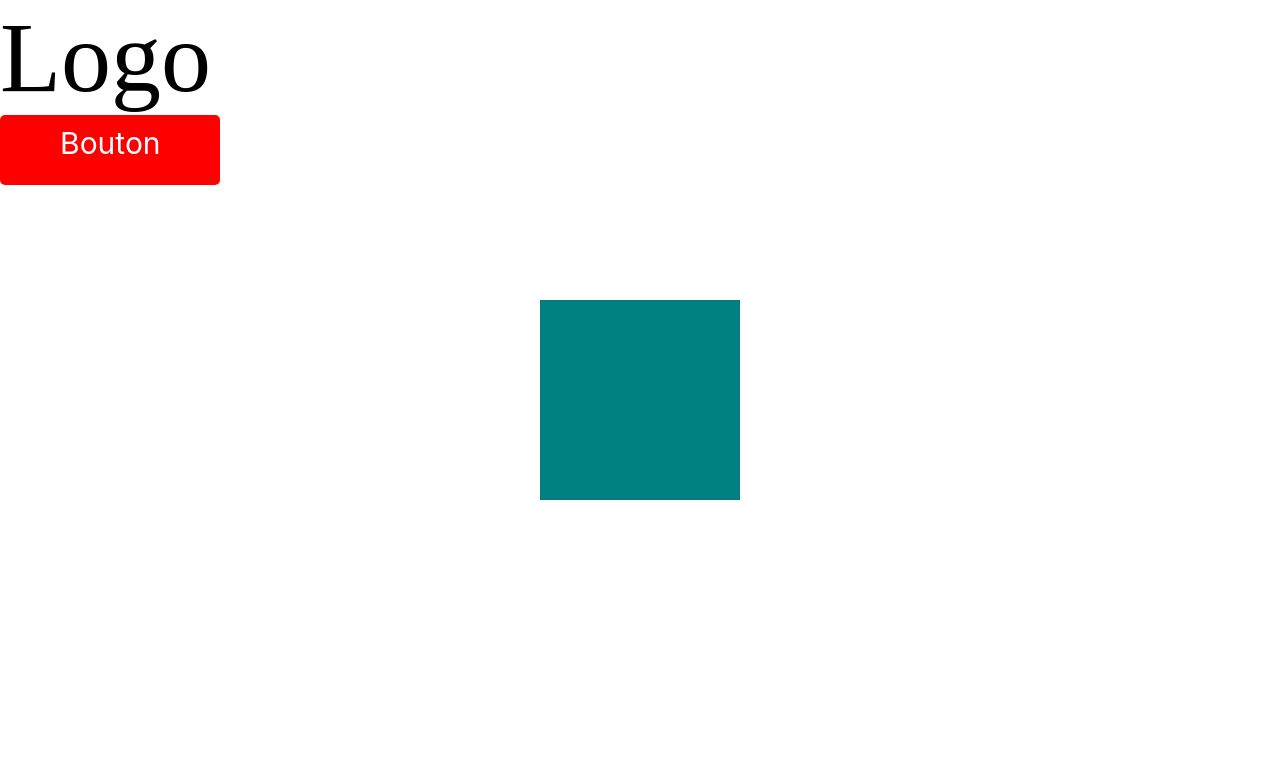
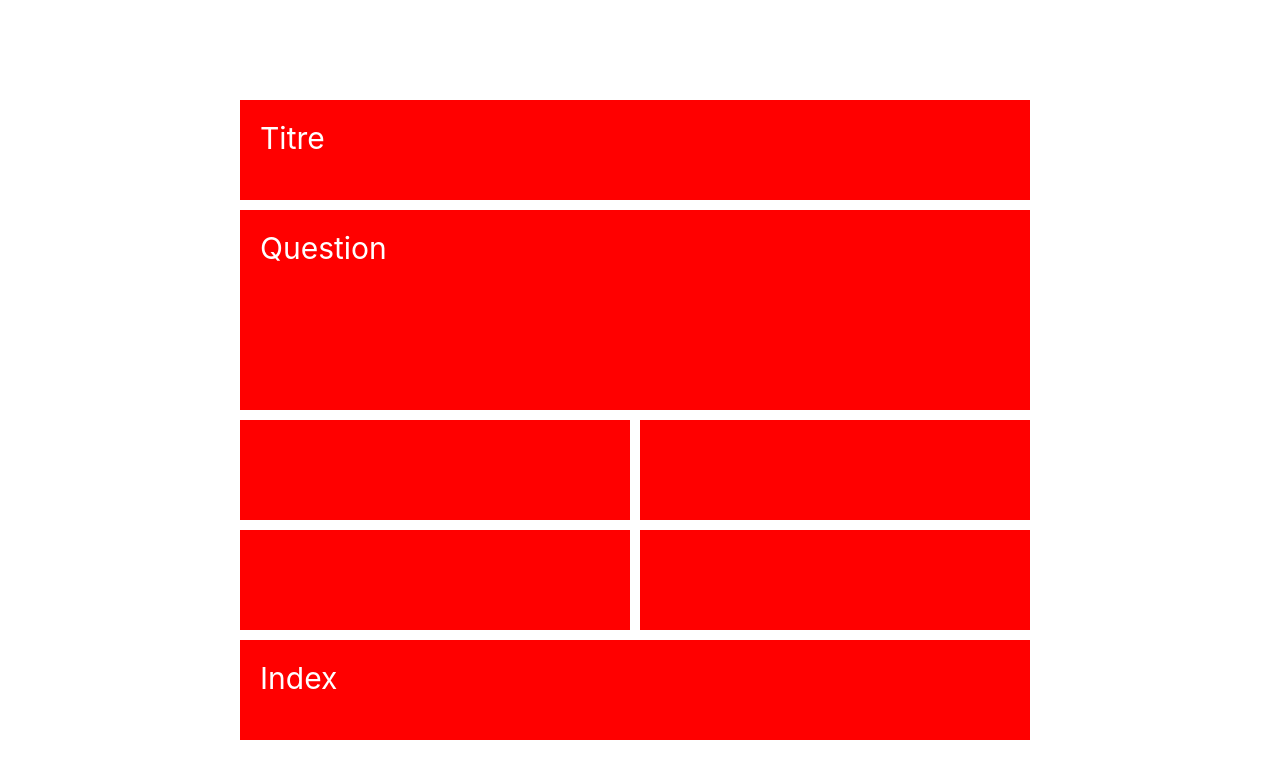
Before and after one commit to ahmedKhaireddine/Quiz-front-end, a React (Create React App) app: page /test in a window 1280 px wide. Shown: the top 778 px of the page. Built offline with nearby package versions, Linux system fonts and the light colour scheme; the HTML template or start-up script is replaced by a standard one; a web font is replaced by a local one.

Commit message:
Grille de QuizLayout avec styled component

```diff
--- a/src/components/Button.jsx
+++ b/src/components/Button.jsx
@@ -25,9 +25,7 @@ const Button = () => {
     }
 
     return (
-        <Btn onClick={handleClick} type='button'>
-             Bouton
-        </Btn>
+        <Btn onClick={handleClick} type='button'>Bouton</Btn>
     )
 }
 
--- a/src/components/layouts/QuizLayout.jsx
+++ b/src/components/layouts/QuizLayout.jsx
@@ -2,18 +2,45 @@ import React from 'react'
 import styled from 'styled-components'
 
 const QuizLayoutComponent = styled.div`
-    width: 200px;
-    height: 200px;
-    background: teal;
-    position: absolute;
-    top: 50%;
-    left: 50%;
-    transform: translate(-50%, -50%);
+    max-width: 800px;
+    margin: 100px auto;
+    display: grid;
+
+    grid-template-rows: 100px 200px 100px 100px 100px;
+    grid-template-columns: 390px 390px;
+    grid-gap: 10px;
+
+    * {
+        background-color: red;
+        padding: 20px;
+        color: white;
+        font-size: 30px;
+    }
+`
+const Title = styled.div`
+    grid-column: 1 / -1;
+`
+const Question = styled.div`
+    grid-column: 1 / -1;
+`
+const Reponse = styled.div`
+    grid-gap: 10px;
+`
+const Index = styled.div`
+    grid-column: 1 / -1
 `
 
 const QuizLayout = () => {
     return (
-        <QuizLayoutComponent/>
+        <QuizLayoutComponent>
+            <Title>Titre</Title>
+            <Question>Question</Question>
+            <Reponse/>
+            <Reponse/>
+            <Reponse/>
+            <Reponse/>
+            <Index>Index</Index>
+        </QuizLayoutComponent>
     )
 }
 
--- a/src/pages/Test.jsx
+++ b/src/pages/Test.jsx
@@ -1,15 +1,23 @@
 import React from 'react'
+import styled from 'styled-components'
+
 import Button from '../components/Button'
 import QuizLayout from '../components/layouts/QuizLayout'
 import Logo from '../components/Logo'
 
+const Card = styled.div`
+    height: 200px;
+    width: 200px;
+    background: salmon
+`
+
 const Test = () => {
     return (
-        <div>
+        <QuizLayout>
             <Logo/>
             <Button/>
-            <QuizLayout/>
-        </div>
+            <Card/>
+        </QuizLayout>
     )
 }
 
```
